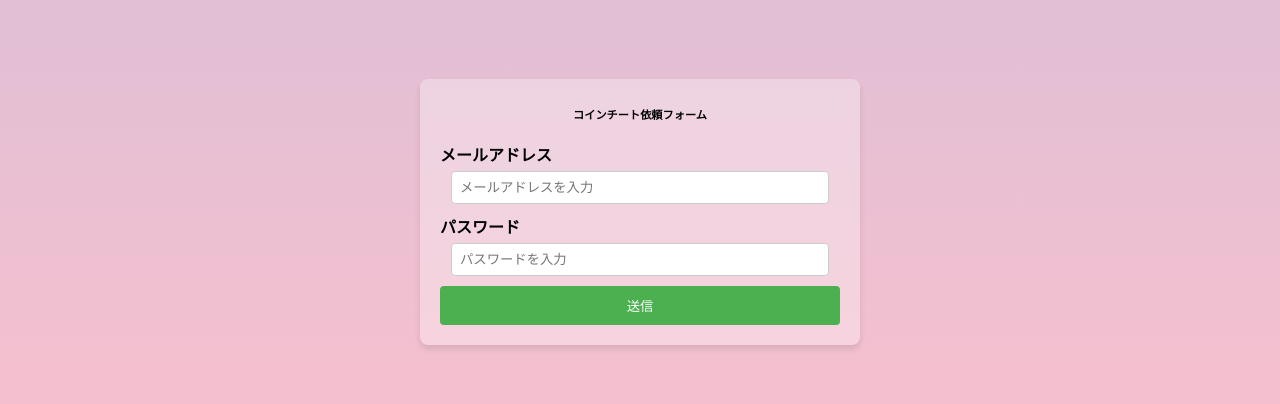
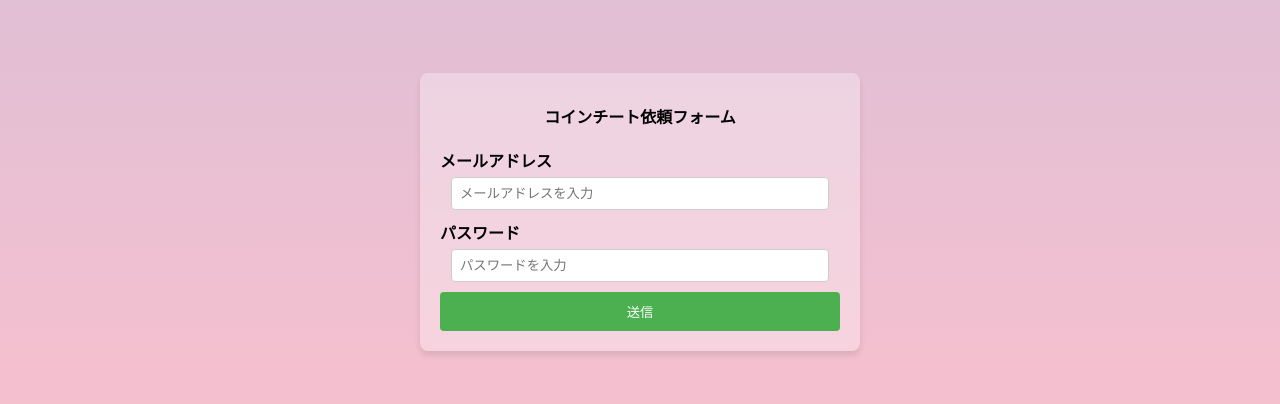
Before and after one commit to cpm-subsub/coin, a plain HTML site: page index.html in a window 1280 px wide. Shown: the part 188-592 px from the top of the page. Drawn offline with Linux system fonts and the light colour scheme.

Commit message:
Update index.html

```diff
--- a/index.html
+++ b/index.html
@@ -25,7 +25,7 @@
             text-align: center; /* 中央揃え */
         }
         h1 {
-            font-size: 70%; /* 現在のサイズの70%に設定 */
+            font-size: 100%; /* 現在のサイズの70%に設定 */
             margin-bottom: 20px; /* 見栄えを良くするための余白 */
         }
         label {
```
